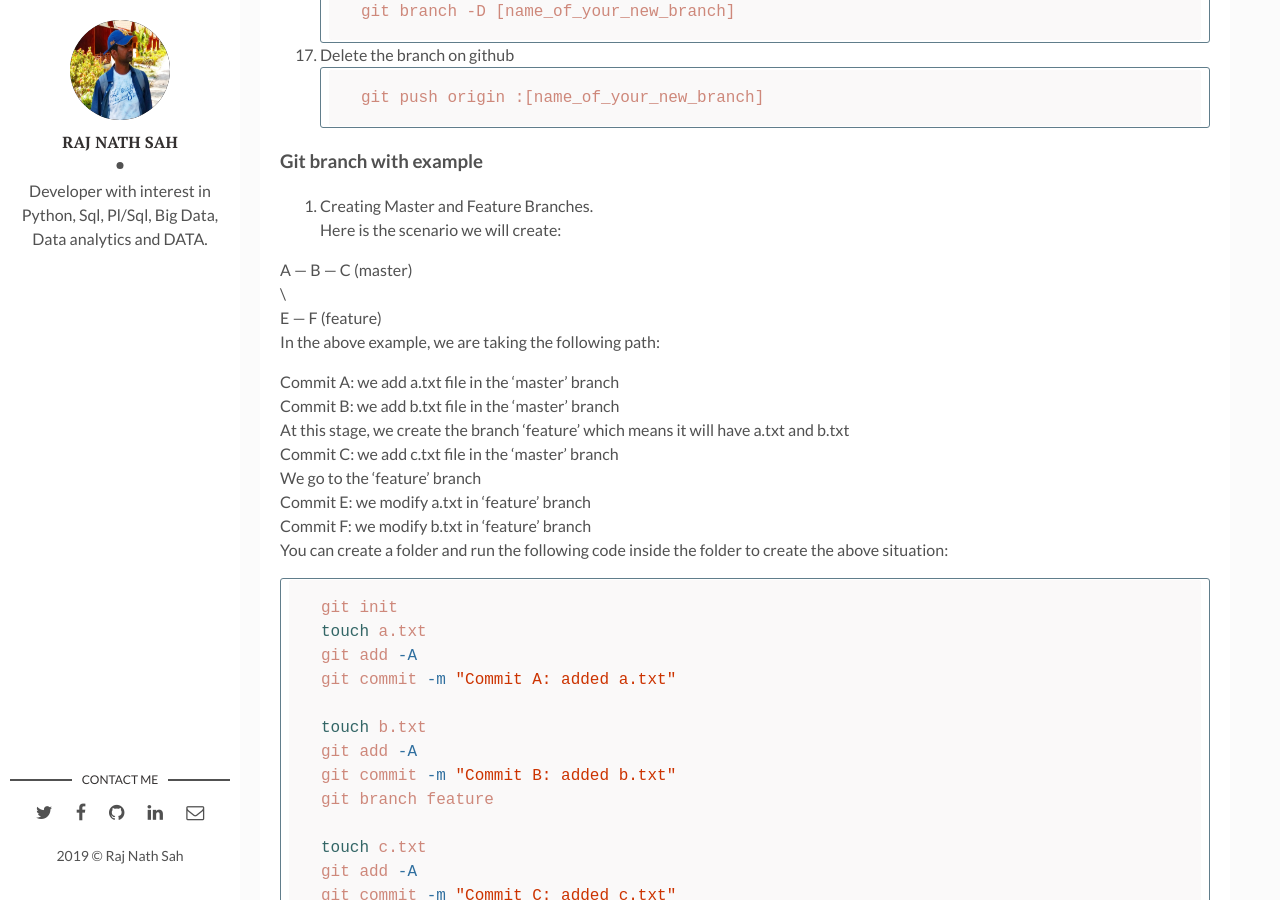
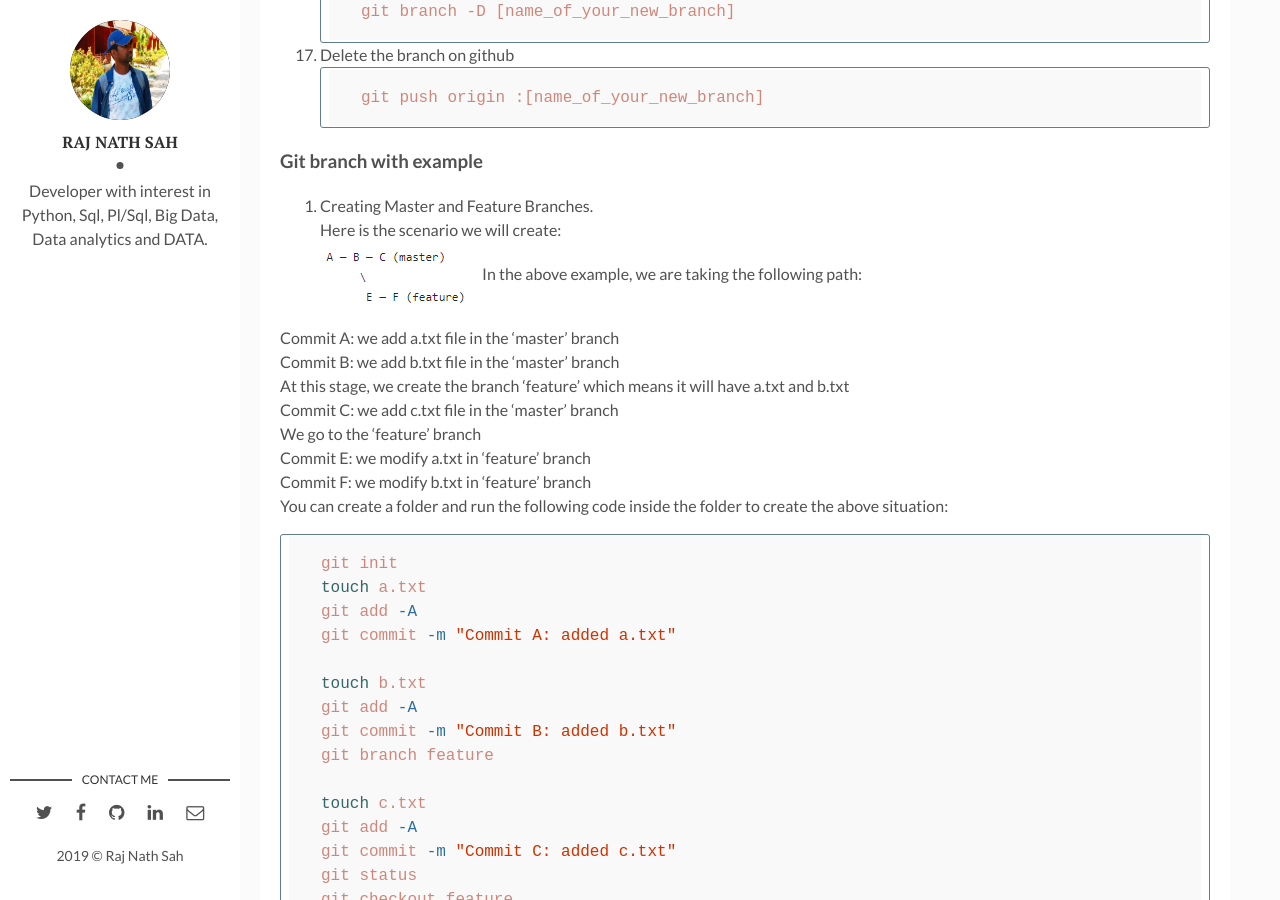
Before and after one commit to rajnathsah/rajnathsah.github.io, a Jekyll site: the page built from _posts/2019-12-16-github.md, in a window 1280 px wide and 900 px high, scrolled down 2767 px. Built offline with Jekyll 4.4.1, drawn with Linux system fonts in a browser that asks for light colours; comment, search, counter and statistics services are not loaded.

Commit message:
Update 2019-12-16-github.md

```diff
--- a/_posts/2019-12-16-github.md
+++ b/_posts/2019-12-16-github.md
@@ -130,10 +130,7 @@ git push origin :[name_of_your_new_branch]
 ### Git branch with example
 1. Creating Master and Feature Branches.
 Here is the scenario we will create:
-
-A — B — C (master)
-    \
-      E — F (feature)
+![Git Branch](https://github.com/rajnathsah/rajnathsah.github.io/blob/master/assets/img/gitbranch1.png)
 In the above example, we are taking the following path:
 
 Commit A: we add a.txt file in the ‘master’ branch
```
